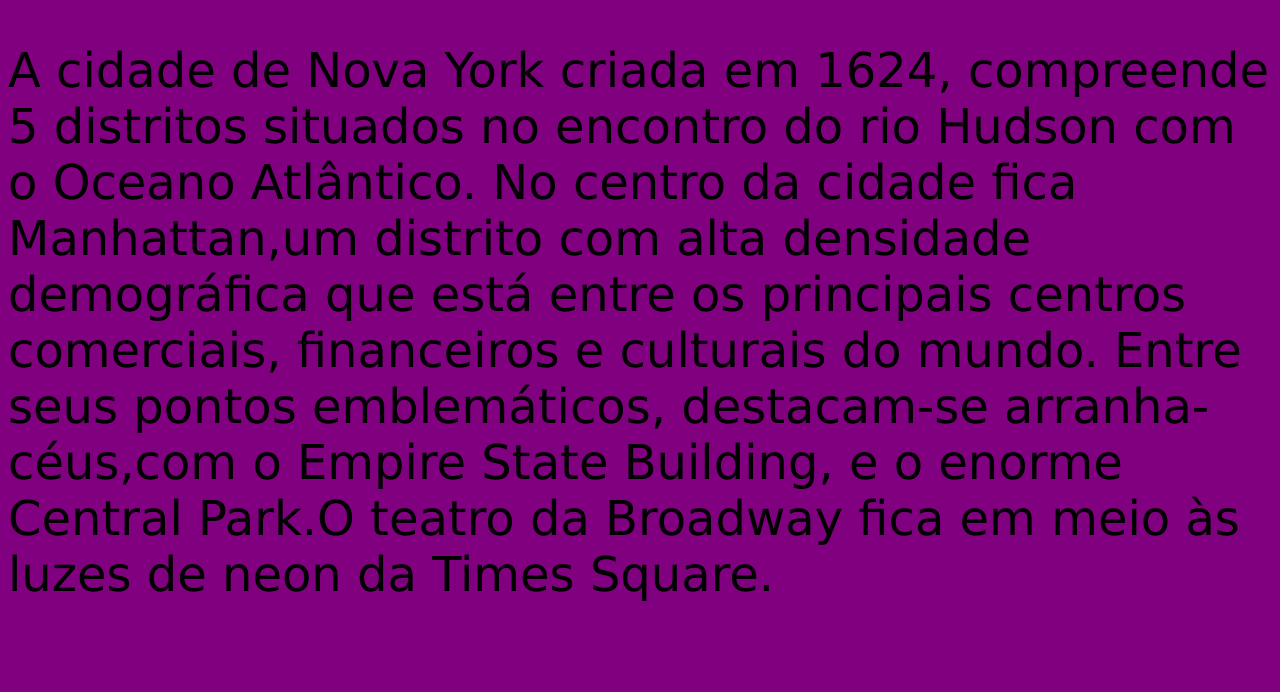
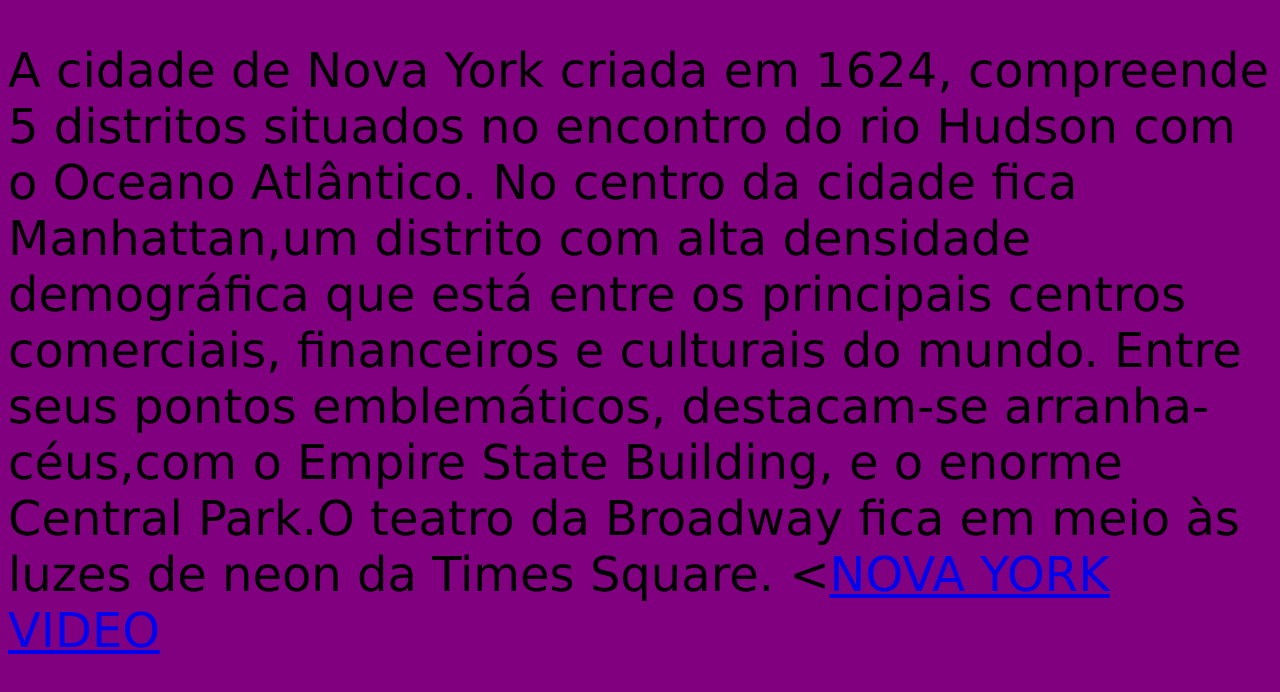
Before and after one commit to estefanibeatriz/mate-2, a plain HTML site: page index.html in a window 1280 px wide. Shown: the part 570-1262 px from the top of the page. Before the commit the page ends 1220 px from the top, so only its background shows below. Drawn offline with Linux system fonts and the light colour scheme.

Commit message:
Update index.html

```diff
--- a/index.html
+++ b/index.html
@@ -16,6 +16,7 @@
              <img src="cidade.png" class="cidade fundo">
     <h1>NEW YORK</h1>
 <p class="gradient">A cidade de Nova York criada em 1624, compreende 5 distritos situados no encontro do rio Hudson com o Oceano Atlântico. No centro da cidade fica Manhattan,um distrito com alta densidade demográfica que está entre os principais centros comerciais, financeiros e culturais do mundo. Entre seus pontos emblemáticos, destacam-se arranha-céus,com o Empire State Building, e o enorme Central Park.O teatro da Broadway fica em meio às luzes de neon da Times Square.
+<<a href="https://www.youtube.com/watch?v=h3fUgOKFMNU">NOVA YORK VIDEO</a>
 
 </body>
          </html>
```
